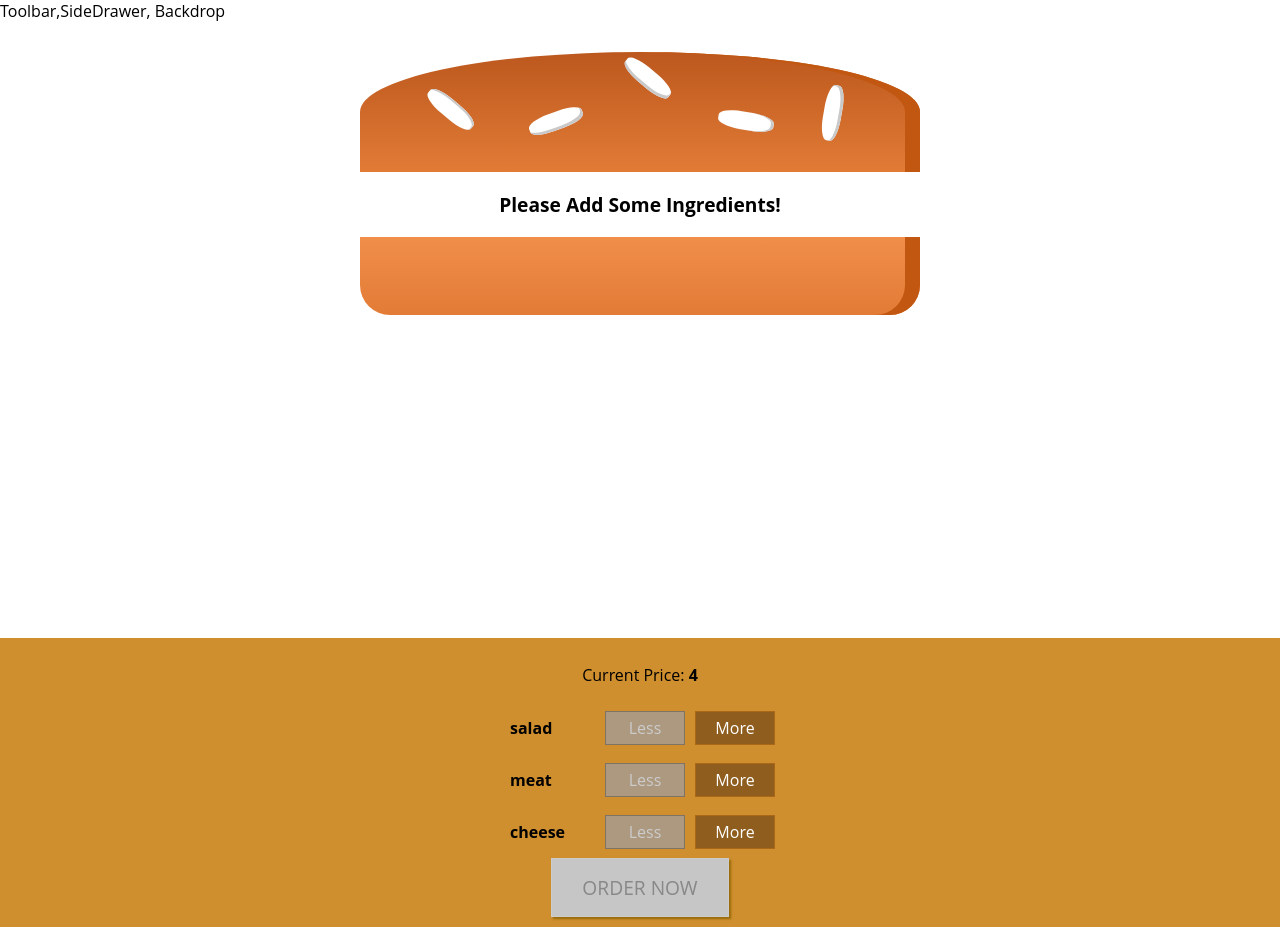
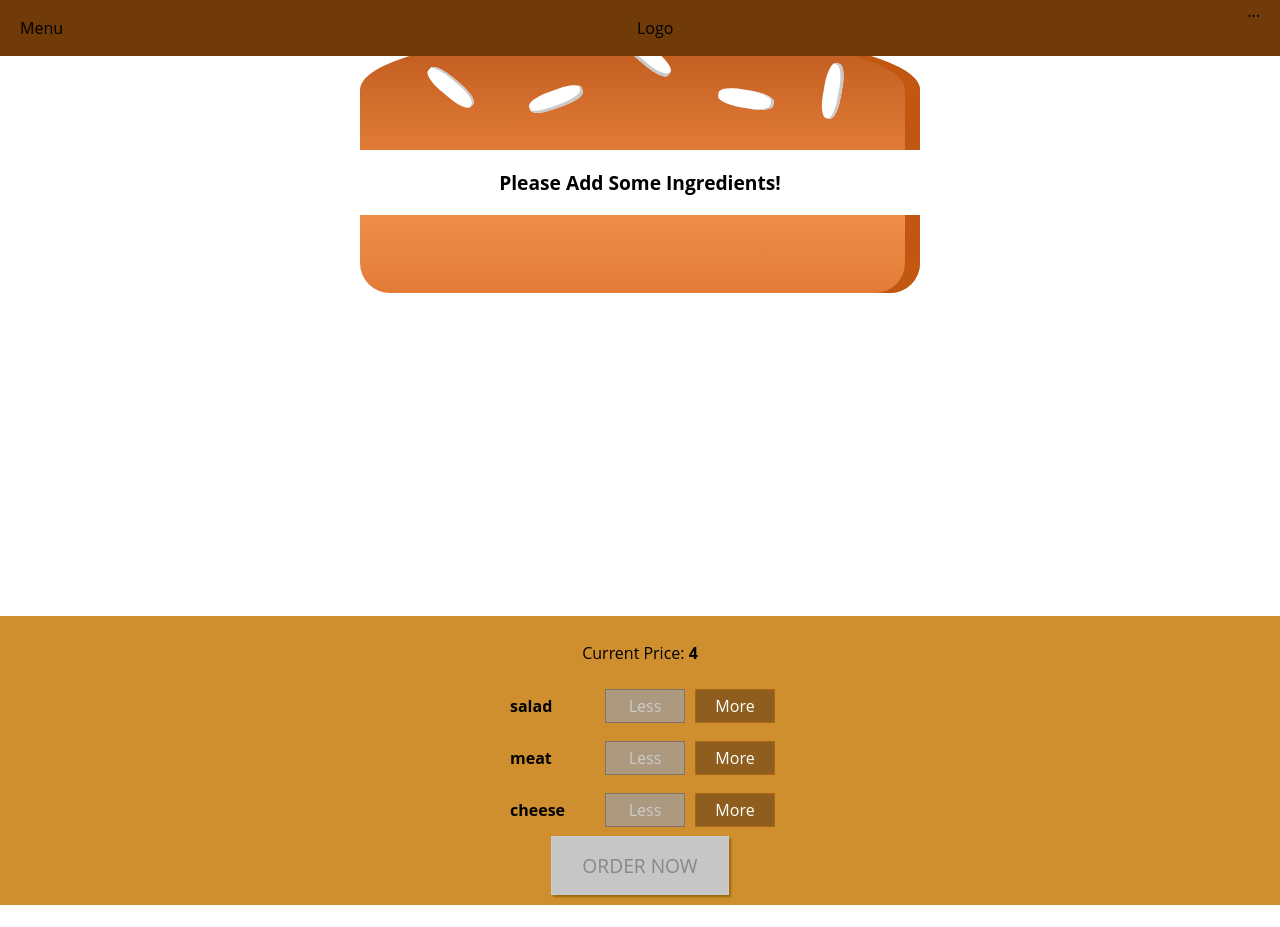
Before and after one commit to sharifahblessing/burger-project, a React (Create React App) app: page / in a window 1280 px wide. After the commit the page ends 905 px from the top, so only its background shows below. Built offline with nearby package versions, Linux system fonts and the light colour scheme.

Commit message:
Added a tool bar component

```diff
--- a/src/components/Layout/Layout.js
+++ b/src/components/Layout/Layout.js
@@ -1,12 +1,14 @@
 import React from 'react';
 
 import Wrap from '../../hoc/Wrap';
+import Toolbar from "../Navigation/Toolbar/Toolbar";
+
 import classes from './Layout.module.css'
 
 
 const layout = (props)=> (
     <Wrap>
-    <div>Toolbar,SideDrawer, Backdrop</div>
+   <Toolbar/>
    <main className={classes.Content}>
        {props.children}
    </main>
--- /dev/null
+++ b/src/components/Navigation/Toolbar/Toolbar.js
@@ -0,0 +1,16 @@
+import React from 'react';
+import classes from '../Toolbar/Toolbar.module.css'
+
+const toolbar =()=>{
+    return(
+        <header className={classes.Toolbar}>
+            <div>Menu</div>
+            <div>Logo</div>
+            <nav>
+                ...
+            </nav>
+        </header>
+    )
+}
+
+export default toolbar;
--- /dev/null
+++ b/src/components/Navigation/Toolbar/Toolbar.module.css
@@ -0,0 +1,18 @@
+.Toolbar{
+    height:56px;
+    width:100%;
+    position:fixed;
+    top:0;
+    left:0;
+    background-color: #703B09;
+    display:flex;
+    justify-content: space-between;
+    align-items: center;
+    padding:0 20px;
+    box-sizing: border-box;
+    z-index:90
+}
+
+.Toolbar nav{
+    height:100%
+}
```
